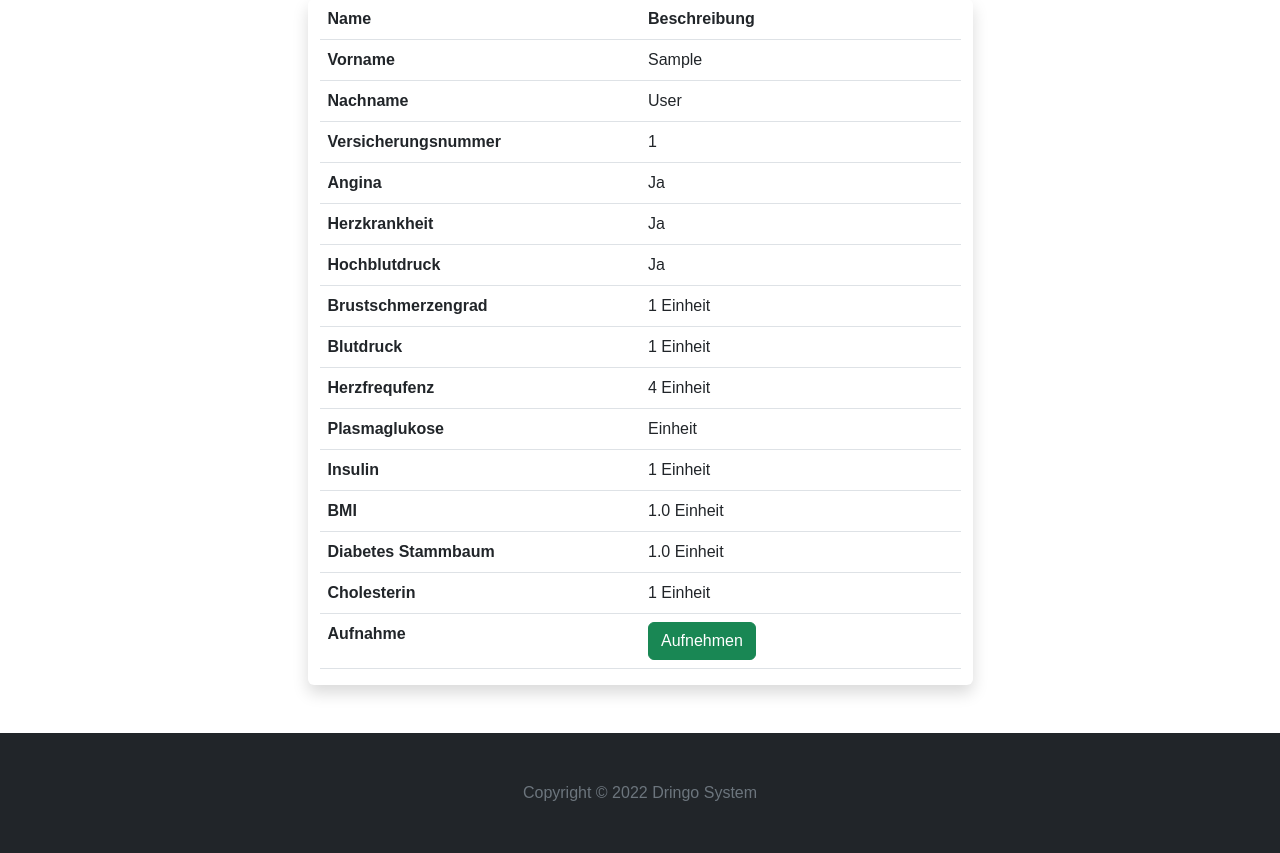
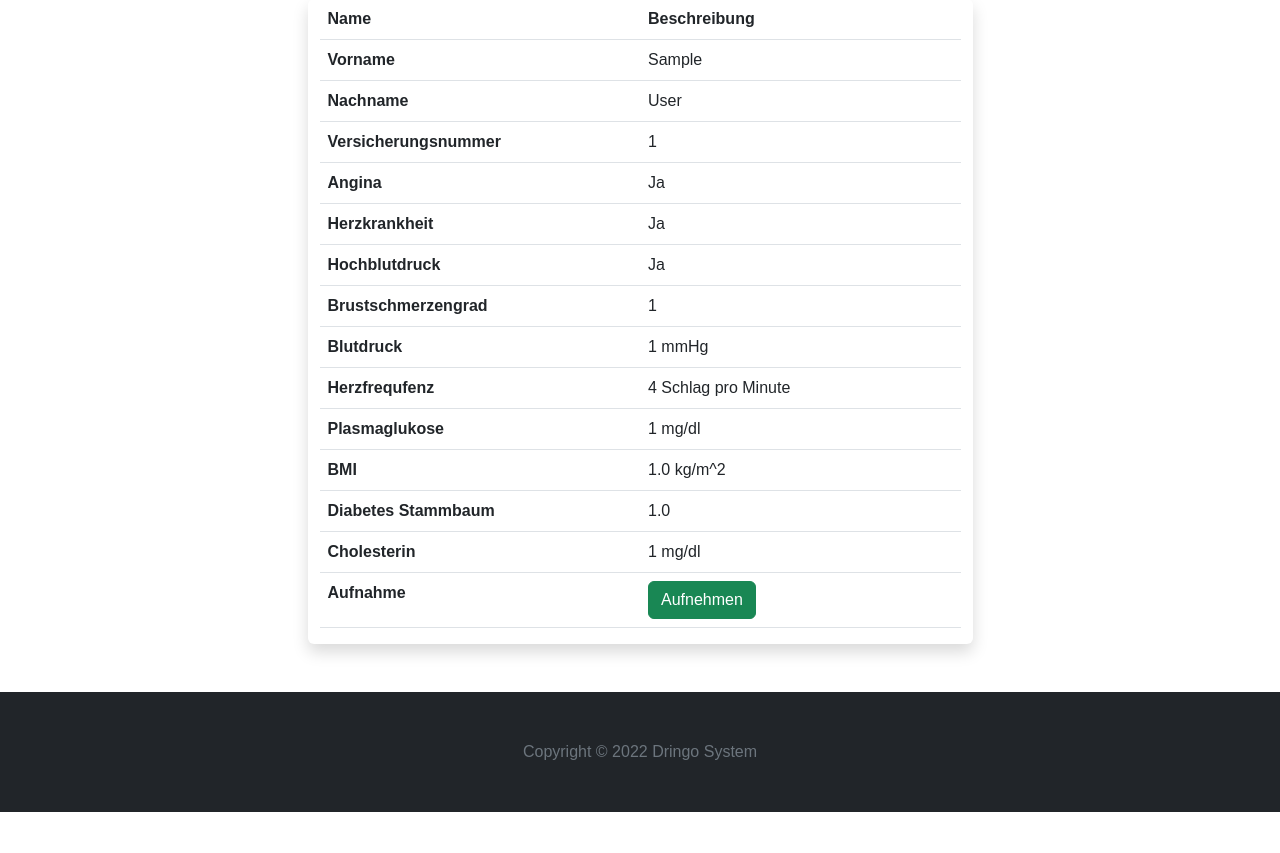
Before and after one commit to OrPh4ns/dringo, a Django app: page /patient/1/ in a window 1280 px wide. Shown: the part 216-1069 px from the top of the page. After the commit the page ends 1028 px from the top, so only its background shows below. Run offline with Django 4.2, Linux system fonts and the light colour scheme; a user stored in the database is signed in; tables that the repository leaves empty hold one stand-in row (values such as "Sample post"); some libraries are stand-ins or nearby versions.

Commit message:
last push

```diff
--- a/patient/views.py
+++ b/patient/views.py
@@ -1,6 +1,5 @@
 from django.shortcuts import render, redirect
 
-import patient
 from hospital.models import Hospital
 from patient.models import Patient
 from role.models import Role
@@ -38,6 +37,9 @@
 
 def get_patients(request):
     if request.user.is_authenticated:
+        patient_count = int(Patient.objects.filter(process_done=0).count())
+        if patient_count == 0:
+            return redirect('/neuer_patient')
         if Role.objects.filter(employee=request.user.id).first().is_car:
             patients = Patient.objects.filter(process_done=False).values()
             df = pd.DataFrame.from_dict(patients)
@@ -53,6 +55,7 @@
         df['Stufe'] = triage
         df = df.sort_values(by=['Stufe'], ascending=[False])
         liste = df.values.tolist()
+        print(df2)
         return render(request, 'patients.html', {"patients": liste})
     else:
         return redirect('/einloggen')
@@ -104,7 +107,7 @@
         blood_pressure = request.POST['blood_pressure']
         max_heart_rate = request.POST['max_heart_rate']
         plasma_glucose = request.POST['plasma_glucose']
-        insulin = request.POST['insulin']
+        insulin = 0
         bmi = request.POST['bmi']
         diabetes_pedigree = request.POST['diabetes_pedigree']
         cholesterol = request.POST['cholesterol']
--- a/templates/emergs.html
+++ b/templates/emergs.html
@@ -21,6 +21,7 @@
                                 <tr>
                                     <th scope="col" class="col-3">Reservierung ID</th>
                                     <th scope="col" class="col-3">Datum</th>
+                                    <th scope="col" class="col-3">Klinik</th>
                                     <th scope="col" class="col-3">Entlassen</th>
                                 </tr>
                                 </thead>
--- a/templates/new_patient.html
+++ b/templates/new_patient.html
@@ -54,9 +54,6 @@
 
                             <input name="plasma_glucose" class="form-control" type="text" placeholder="Plasmaglukose" required="required"
                                     style="margin-top: 20px;">
-                            <input name="insulin" class="form-control" type="text"
-                                                                     placeholder="Insulin" required="required"
-                                                                     style="margin-top: 20px;">
 
                             <input name="bmi"
                                     class="form-control" type="text" placeholder="BMI" required=""
--- a/templates/patient.html
+++ b/templates/patient.html
@@ -70,44 +70,39 @@
 
                         <tr>
                             <th scope="row" class="col-5">Brustschmerzengrad</th>
-                            <td class="col-5">{{ patient.chest_pain_type }} Einheit</td>
+                            <td class="col-5">{{ patient.chest_pain_type }} </td>
                         </tr>
 
                         <tr>
                             <th scope="row" class="col-5">Blutdruck</th>
-                            <td class="col-5">{{ patient.blood_pressure }} Einheit</td>
+                            <td class="col-5">{{ patient.blood_pressure }} mmHg</td>
                         </tr>
 
                         <tr>
                             <th scope="row" class="col-5">Herzfrequfenz</th>
-                            <td class="col-5">{{ patient.max_heart_rate }} Einheit</td>
+                            <td class="col-5">{{ patient.max_heart_rate }} Schlag pro Minute</td>
                         </tr>
 
 
                         <tr>
                             <th scope="row" class="col-5">Plasmaglukose</th>
-                            <td class="col-5">{{ patient.plasme_glucose }} Einheit</td>
+                            <td class="col-5">{{ patient.plasma_glucose }} mg/dl</td>
                         </tr>
 
 
                         <tr>
-                            <th scope="row" class="col-5">Insulin</th>
-                            <td class="col-5">{{ patient.insulin }} Einheit</td>
-                        </tr>
-
-                        <tr>
                             <th scope="row" class="col-5">BMI</th>
-                            <td class="col-5">{{ patient.bmi }} Einheit</td>
+                            <td class="col-5">{{ patient.bmi }} kg/m^2</td>
                         </tr>
 
                         <tr>
                             <th scope="row" class="col-5">Diabetes Stammbaum</th>
-                            <td class="col-5">{{ patient.diabetes_pedigree }} Einheit</td>
+                            <td class="col-5">{{ patient.diabetes_pedigree }} </td>
                         </tr>
 
                         <tr>
                             <th scope="row" class="col-5">Cholesterin</th>
-                            <td class="col-5">{{ patient.cholesterol }} Einheit</td>
+                            <td class="col-5">{{ patient.cholesterol }} mg/dl</td>
                         </tr>
 
                         <tr>
--- a/templates/patients.html
+++ b/templates/patients.html
@@ -22,7 +22,7 @@
                     {% for patient in patients %}
 
                     <tr>
-                        <td><a href="patient/{{ patient.id }}">{{ patient.0 }}</a></td>
+                        <td><a href="patient/{{ patient.0 }}">{{ patient.0 }}</a></td>
                         <td>{{ patient.1 }}</td>
                         <td>{{ patient.2 }}</td>
                         <td>{{ patient.3 }}</td>
```
